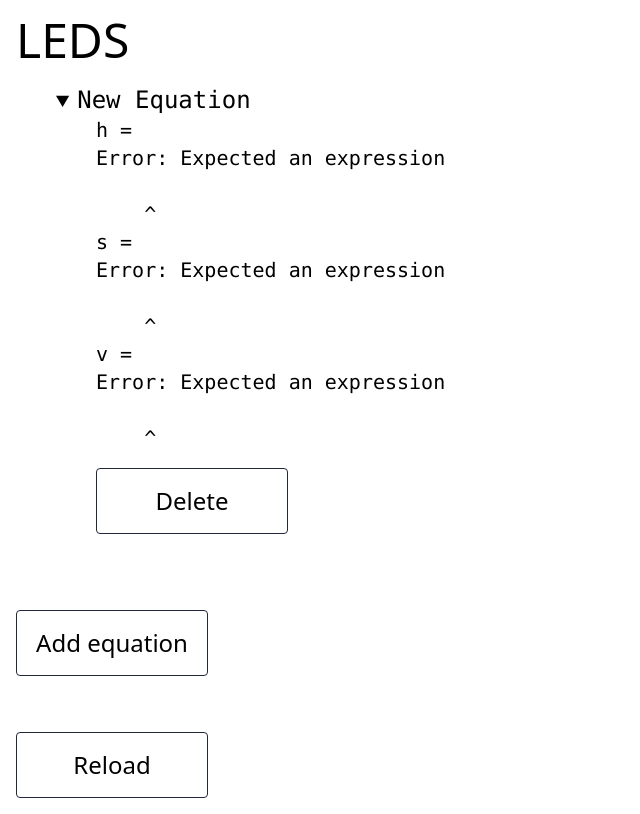
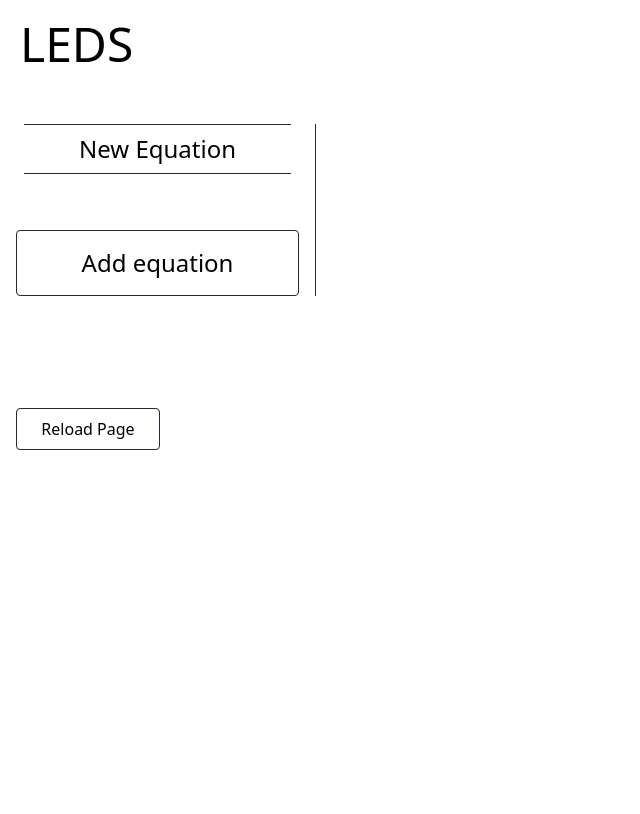
Before and after one commit to anbcodes/led-functions, a SvelteKit app in the folder svelte/: page / in a window 1280 px wide. Both pictures are taken after a click on the button "Add equation". Shown: the whole page, without its empty margins (0-640 px from the left). Built offline with nearby package versions, Linux system fonts and the light colour scheme.

Commit message:
improved ui

```diff
--- a/svelte/src/routes/+page.svelte
+++ b/svelte/src/routes/+page.svelte
@@ -9,13 +9,15 @@
 		error: string;
 	}
 
-	let equations: {
+	interface EquationSet {
 		h: Equation;
 		s: Equation;
 		v: Equation;
 		name: string;
 		open: boolean;
-	}[] = [];
+	}
+
+	let equations: EquationSet[] = [];
 
 	let mounted = false;
 	let send = false;
@@ -104,6 +106,12 @@
 		});
 	};
 
+	let currentEq: EquationSet | undefined;
+
+	$: if (currentEq) {
+		equations = equations;
+	}
+
 	const onChangeFunc = (el: Equation, parent: { h: Equation; s: Equation; v: Equation }) => () => {
 		const res = compile(el.value);
 		if (res.error) {
@@ -155,114 +163,141 @@
 	const removeEquation = (eq: { h: Equation; s: Equation; v: Equation }) => {
 		equations = equations.filter((v) => v !== eq);
 	};
+
+	let confirmDelete = false;
 </script>
 
-<div class="p-4 font-sans">
-	<h1 class="text-5xl">LEDS</h1>
+<header class="pb-10 p-5">
+	<h1 class="text-5xl ">LEDS</h1>
+</header>
 
-	{#each equations as eq}
-		<!-- svelte-ignore a11y-click-events-have-key-events -->
-		<details
-			class="pl-10 py-5 font-mono text-xl"
-			bind:open={eq.open}
-			on:click={() => {
-				console.log(equations);
-				if (!eq.open) {
-					sendToArduino(eq);
-					equations.filter((v) => v !== eq).forEach((v) => (v.open = false));
-					setTimeout(() => (eq.open = true), 0);
-					equations = equations;
-				}
-			}}
+<div class="p-4 font-sans flex">
+	<div
+		class="md:flex flex-col flex-shrink-0 text-2xl w-full md:w-[300px] md:border-r border-gray-800 border-solid pr-4"
+		class:hidden={currentEq}
+		class:flex={!currentEq}
+	>
+		{#each equations as eq, i}
+			<button
+				class="border-gray-800 p-2 mx-2 border-solid border-b {eq === currentEq
+					? ''
+					: 'hover:bg-gray-200'} active:bg-gray-300"
+				class:bg-gray-300={eq === currentEq}
+				class:border-t={i === 0}
+				on:click={() => {
+					currentEq = eq;
+					sendToArduino(currentEq);
+				}}
+			>
+				{eq.name}</button
+			>
+		{/each}
+		<button
+			class="mt-14 rounded border-gray-800 border-solid border py-4 hover:bg-gray-200 active:bg-gray-300"
+			on:click={addEquation}
 		>
-			<summary
-				><input
-					type="text"
-					class="focus:outline-none text-2xl font-mono resize-x"
-					bind:value={eq.name}
-					on:input={(e) => {
-						// @ts-ignore
-						if (e.target) e.target.style.width = Math.max(eq.s.value.length + 5, 10) + 'ch';
-						eq.s.onChange();
+			Add equation
+		</button>
+	</div>
+
+	<div class="pl-5 flex-grow">
+		{#if currentEq}
+			<div class="flex justify-between">
+				<button
+					class="text-base md:hidden rounded border-gray-800 border-solid border py-1 px-3 mb-4 hover:bg-gray-200 active:bg-gray-300"
+					on:click={() => {
+						currentEq = undefined;
 					}}
-				/></summary
-			>
+				>
+					Back
+				</button>
+				<div class="flex md:flex-row-reverse">
+					{#if confirmDelete}
+						<button
+							class="text-base rounded border-green-800 text-green-800 border-solid border py-1 px-3 mb-4 mx-2 hover:bg-gray-200 active:bg-gray-300"
+							on:click={() => {
+								confirmDelete = false;
+								if (currentEq) removeEquation(currentEq);
+								currentEq = undefined;
+							}}
+						>
+							Confirm Delete
+						</button>
+						<button
+							class="text-base rounded border-red-800 text-red-800 border-solid border py-1 px-3 mb-4 mx-2 hover:bg-gray-200 active:bg-gray-300"
+							on:click={() => (confirmDelete = false)}
+						>
+							Cancel Delete
+						</button>
+					{:else}
+						<button
+							class="text-base rounded border-gray-800 border-solid border py-1 px-3 mb-4 hover:bg-gray-200 active:bg-gray-300"
+							on:click={() => (confirmDelete = true)}
+						>
+							Delete
+						</button>
+					{/if}
+				</div>
+			</div>
 
+			<input
+				type="text"
+				class="focus:outline-none text-2xl w-full py-3"
+				bind:value={currentEq.name}
+			/>
 			<div class="pl-10">
-				<div class="flex whitespace-nowrap">
+				<div class="flex whitespace-nowrap py-2">
 					<label for="h">h = </label><input
 						name="h"
-						class="pl-4 font-mono focus:outline-none resize-x"
+						class="pl-4 font-mono focus:outline-none w-full"
 						type="text"
 						autocomplete="off"
 						autocorrect="off"
 						autocapitalize="off"
 						spellcheck="false"
-						bind:value={eq.h.value}
-						on:input={(e) => {
-							// @ts-ignore
-							if (e.target) e.target.style.width = Math.max(eq.h.value.length + 5, 10) + 'ch';
-							eq.h.onChange();
-						}}
+						bind:value={currentEq.h.value}
+						on:input={currentEq.h.onChange}
 					/>
 				</div>
-				<pre>{eq.h.error}</pre>
-				<div class="flex whitespace-nowrap">
+				<pre>{currentEq.h.error}</pre>
+				<div class="flex whitespace-nowrap py-2">
 					<label for="s">s = </label><input
 						name="s"
-						class="pl-4 font-mono focus:outline-none resize-x"
+						class="pl-4 font-mono focus:outline-none w-full"
 						type="text"
 						autocomplete="off"
 						autocorrect="off"
 						autocapitalize="off"
 						spellcheck="false"
-						bind:value={eq.s.value}
-						on:input={(e) => {
-							// @ts-ignore
-							if (e.target) e.target.style.width = Math.max(eq.s.value.length + 5, 10) + 'ch';
-							eq.s.onChange();
-						}}
+						bind:value={currentEq.s.value}
+						on:input={currentEq.s.onChange}
 					/>
 				</div>
-				<pre>{eq.s.error}</pre>
-				<div class="flex whitespace-nowrap">
+				<pre>{currentEq.s.error}</pre>
+				<div class="flex whitespace-nowrap py-2">
 					<label for="v">v = </label><input
 						name="v"
-						class="pl-4 font-mono focus:outline-none resize-x"
+						class="pl-4 font-mono focus:outline-none w-full"
 						type="text"
 						autocomplete="off"
 						autocorrect="off"
 						autocapitalize="off"
 						spellcheck="false"
-						bind:value={eq.v.value}
-						on:input={(e) => {
-							// @ts-ignore
-							if (e.target) e.target.style.width = Math.max(eq.v.value.length + 5, 10) + 'ch';
-							eq.v.onChange();
-						}}
+						bind:value={currentEq.v.value}
+						on:input={currentEq.v.onChange}
 					/>
 				</div>
-				<pre>{eq.v.error}</pre>
-				<button
-					class="mt-4 text-2xl font-sans rounded border-gray-800 border-solid border w-48 py-4 hover:bg-gray-200 active:bg-gray-300"
-					on:click={() => removeEquation(eq)}>Delete</button
-				>
+				<pre>{currentEq.v.error}</pre>
 			</div>
-		</details>
-	{/each}
-
-	<div class="flex flex-col">
-		<button
-			class="text-2xl mt-14 rounded border-gray-800 border-solid border w-48 py-4 hover:bg-gray-200 active:bg-gray-300"
-			on:click={addEquation}
-		>
-			Add equation
-		</button>
-		<button
-			class="text-2xl mt-14 rounded border-gray-800 border-solid border w-48 py-4 hover:bg-gray-200 active:bg-gray-300"
-			on:click={() => location.reload()}
-		>
-			Reload
-		</button>
+		{/if}
 	</div>
 </div>
+
+<div class="p-4 flex flex-col">
+	<button
+		class="text-1xl mt-20 rounded border-gray-800 border-solid border w-36 py-2 hover:bg-gray-200 active:bg-gray-300"
+		on:click={() => location.reload()}
+	>
+		Reload Page
+	</button>
+</div>
```
